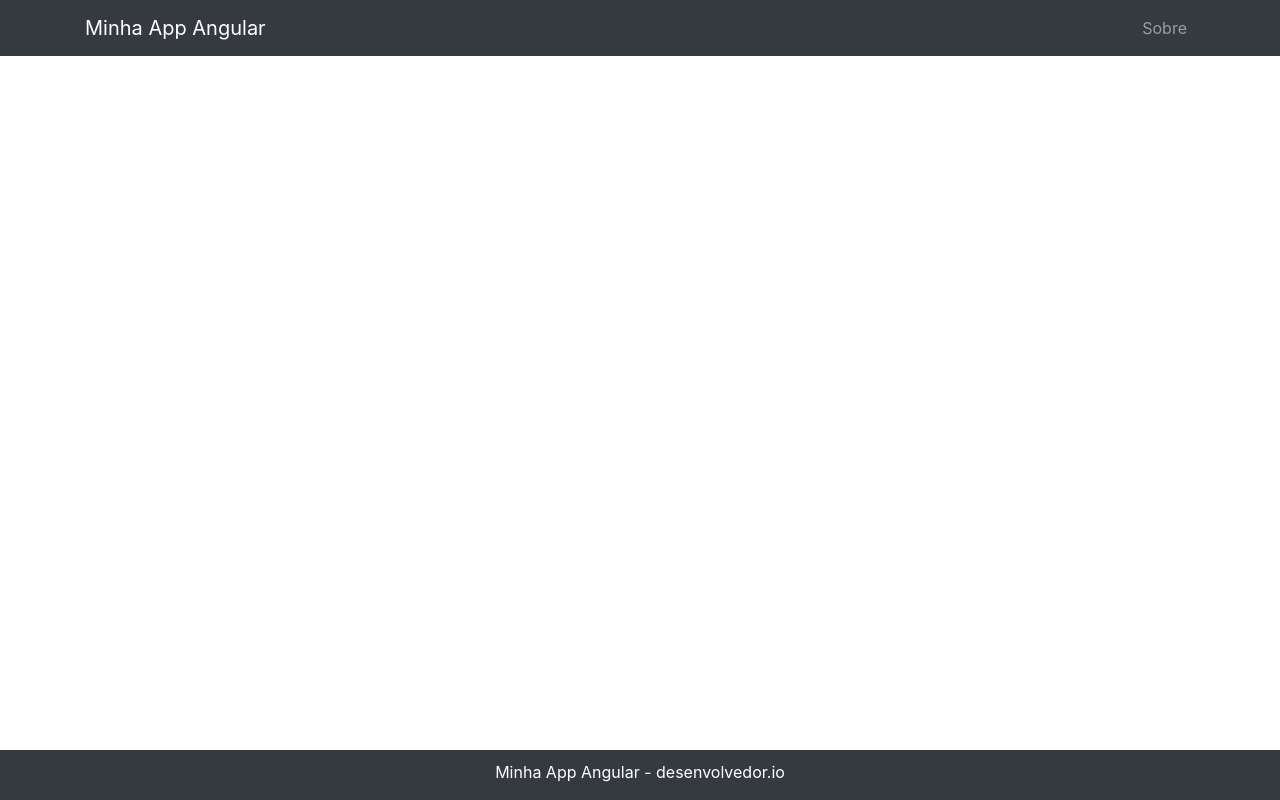
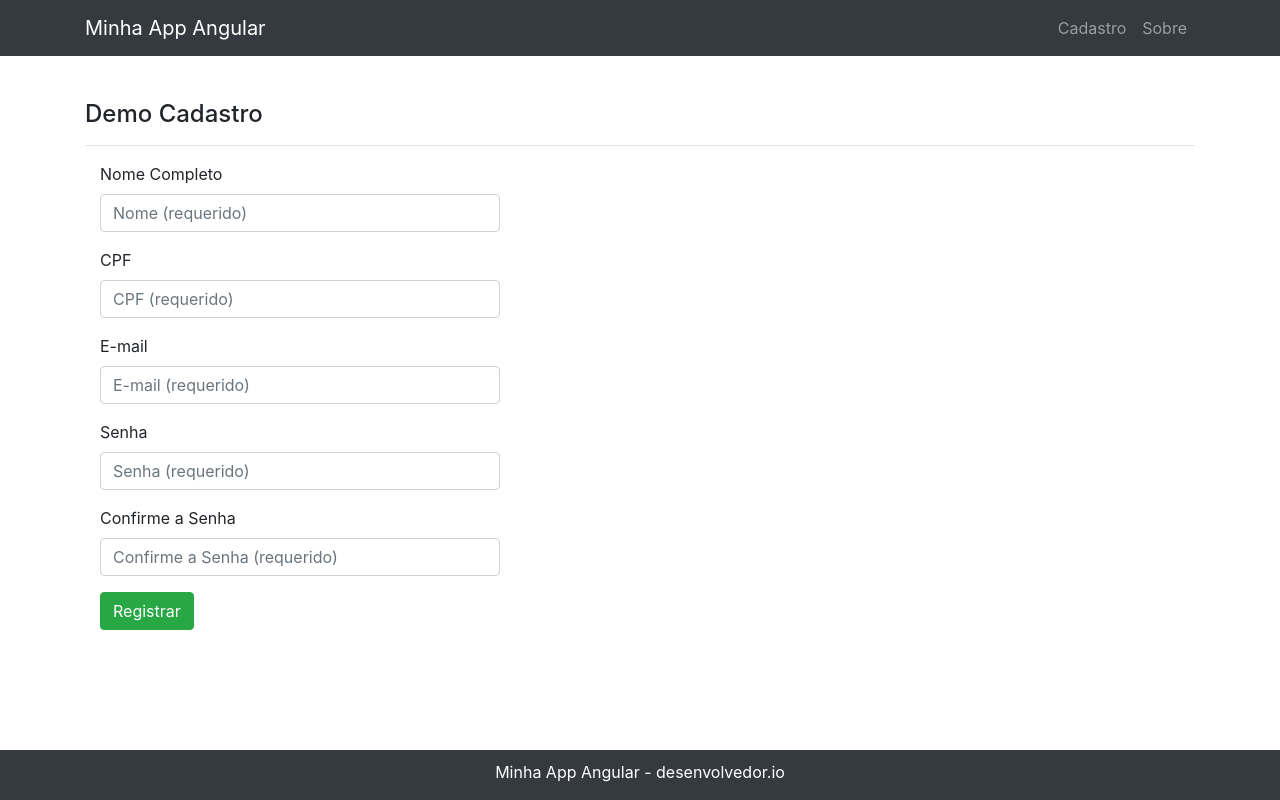
Before and after one commit to wandealves/projeto-angular, an Angular app: page /cadastro in a window 1280 px wide. Before the commit this address led to /. Built offline with nearby package versions, Linux system fonts and the light colour scheme.

Commit message:
feat: criação cadastro

```diff
--- a/src/app/app.module.ts
+++ b/src/app/app.module.ts
@@ -1,6 +1,6 @@
 import { NgModule } from '@angular/core';
 import { BrowserModule } from '@angular/platform-browser';
-import { FormsModule } from '@angular/forms';
+import { FormsModule, ReactiveFormsModule } from '@angular/forms';
 import { RouterModule } from '@angular/router';
 
 import { AppRoutingModule } from './app-routing.module';
@@ -11,6 +11,8 @@ import { HomeComponent } from './navegacao/home/home.component';
 import { FooterComponent } from './navegacao/footer/footer.component';
 import { SobreComponent } from './institucional/sobre/sobre.component';
 import { rootRouterConfig } from './app.routes';
+import { CadastrosComponent } from './demos/reactive-forms/cadastros/cadastros.component';
+import { APP_BASE_HREF } from '@angular/common';
 
 @NgModule({
   declarations: [
@@ -18,15 +20,19 @@ import { rootRouterConfig } from './app.routes';
     MenuComponent,
     HomeComponent,
     FooterComponent,
-    SobreComponent
+    SobreComponent,
+    CadastrosComponent
   ],
   imports: [
     BrowserModule,
     AppRoutingModule,
     FormsModule,
+    ReactiveFormsModule,
     [RouterModule.forRoot(rootRouterConfig, { useHash: false})]
   ],
-  providers: [],
+  providers: [
+    {provide: APP_BASE_HREF, useValue:'/'}
+  ],
   bootstrap: [AppComponent]
 })
 export class AppModule { }
--- a/src/app/app.routes.ts
+++ b/src/app/app.routes.ts
@@ -2,9 +2,11 @@ import { Routes } from "@angular/router";
 
 import { HomeComponent } from "./navegacao/home/home.component";
 import { SobreComponent } from "./institucional/sobre/sobre.component";
+import { CadastrosComponent } from "./demos/reactive-forms/cadastros/cadastros.component";
 
 export const rootRouterConfig: Routes = [
   { path: '', redirectTo: '/home', pathMatch: 'full'},
   { path: 'home', component: HomeComponent},
-  { path: 'sobre', component: SobreComponent }
+  { path: 'sobre', component: SobreComponent },
+  { path: 'cadastro', component: CadastrosComponent }
 ];
--- /dev/null
+++ b/src/app/demos/reactive-forms/cadastros/cadastros.component.html
@@ -0,0 +1,48 @@
+<div class="container main-container">
+  <h4>Demo Cadastro</h4>
+  <hr />
+  <form novalidate (ngSubmit)="adicionarUsuario()" [formGroup]="cadastroForm">
+      <div class="form-horizontal">
+
+          <div class="form-group">
+              <label class="col-md-2 control-label" for="nome">Nome Completo</label>
+              <div class="col-md-10">
+                  <input class="form-control" id="nome" type="text" placeholder="Nome (requerido)" formControlName="nome" />
+              </div>
+          </div>
+
+          <div class="form-group">
+              <label class="col-md-2 control-label">CPF</label>
+              <div class="col-md-10">
+                  <input class="form-control" id="cpf" type="text" placeholder="CPF (requerido)" formControlName="cpf" />
+              </div>
+          </div>
+
+          <div class="form-group">
+              <label class="col-md-2 control-label">E-mail</label>
+              <div class="col-md-10">
+                  <input class="form-control" id="email" type="text" placeholder="E-mail (requerido)" formControlName="email" />
+              </div>
+          </div>
+
+          <div class="form-group">
+              <label class="col-md-2 control-label">Senha</label>
+              <div class="col-md-10">
+                  <input class="form-control" id="senha" type="password" placeholder="Senha (requerido)" formControlName="senha"/>
+              </div>
+          </div>
+
+          <div class="form-group">
+              <label class="col-md-2 control-label">Confirme a Senha</label>
+              <div class="col-md-10">
+                  <input class="form-control" id="senhaConfirmacao" type="password" placeholder="Confirme a Senha (requerido)" formControlName="senhaConfirmacao"/>
+              </div>
+          </div>
+          <div class="form-group">
+              <div class="col-md-4 col-md-offset-2">
+                  <span><button class="btn btn-success" id="Registrar" type="submit">Registrar</button></span>
+              </div>
+          </div>
+      </div>
+  </form>
+</div>
--- /dev/null
+++ b/src/app/demos/reactive-forms/cadastros/cadastros.component.ts
@@ -0,0 +1,25 @@
+import { Component, OnInit } from '@angular/core';
+import { FormControl, FormGroup } from '@angular/forms';
+
+@Component({
+  selector: 'app-cadastros',
+  templateUrl: './cadastros.component.html',
+  styleUrls: ['./cadastros.component.css']
+})
+export class CadastrosComponent implements OnInit {
+  cadastroForm!:FormGroup;
+
+  ngOnInit(): void {
+    this.cadastroForm = new FormGroup({
+      nome: new FormControl(''),
+      cpf: new FormControl(''),
+      email: new FormControl(''),
+      senha: new FormControl(''),
+      senhaConfirmacao: new FormControl('')
+    });
+  }
+
+  adicionarUsuario(){
+    const x = this.cadastroForm.value;
+  }
+}
--- a/src/app/navegacao/menu/menu.component.html
+++ b/src/app/navegacao/menu/menu.component.html
@@ -8,6 +8,9 @@
       <div class="collapse navbar-collapse" id="navbarResponsive">
         <ul class="navbar-nav ml-auto">
           <li class="nav-item">
+            <a class="nav-link"  [routerLink]="['/cadastro']">Cadastro</a>
+          </li>
+          <li class="nav-item">
             <a class="nav-link"  [routerLink]="['/sobre']">Sobre</a>
           </li>
         </ul>
--- a/src/styles.css
+++ b/src/styles.css
@@ -13,3 +13,9 @@
 height: 50px;
 text-align: center;
 }
+
+input,
+select,
+textarea{
+  max-width: 400px;
+}
```
Also changed, not shown: src/app/demos/reactive-forms/cadastros/cadastros.component.css (added).
